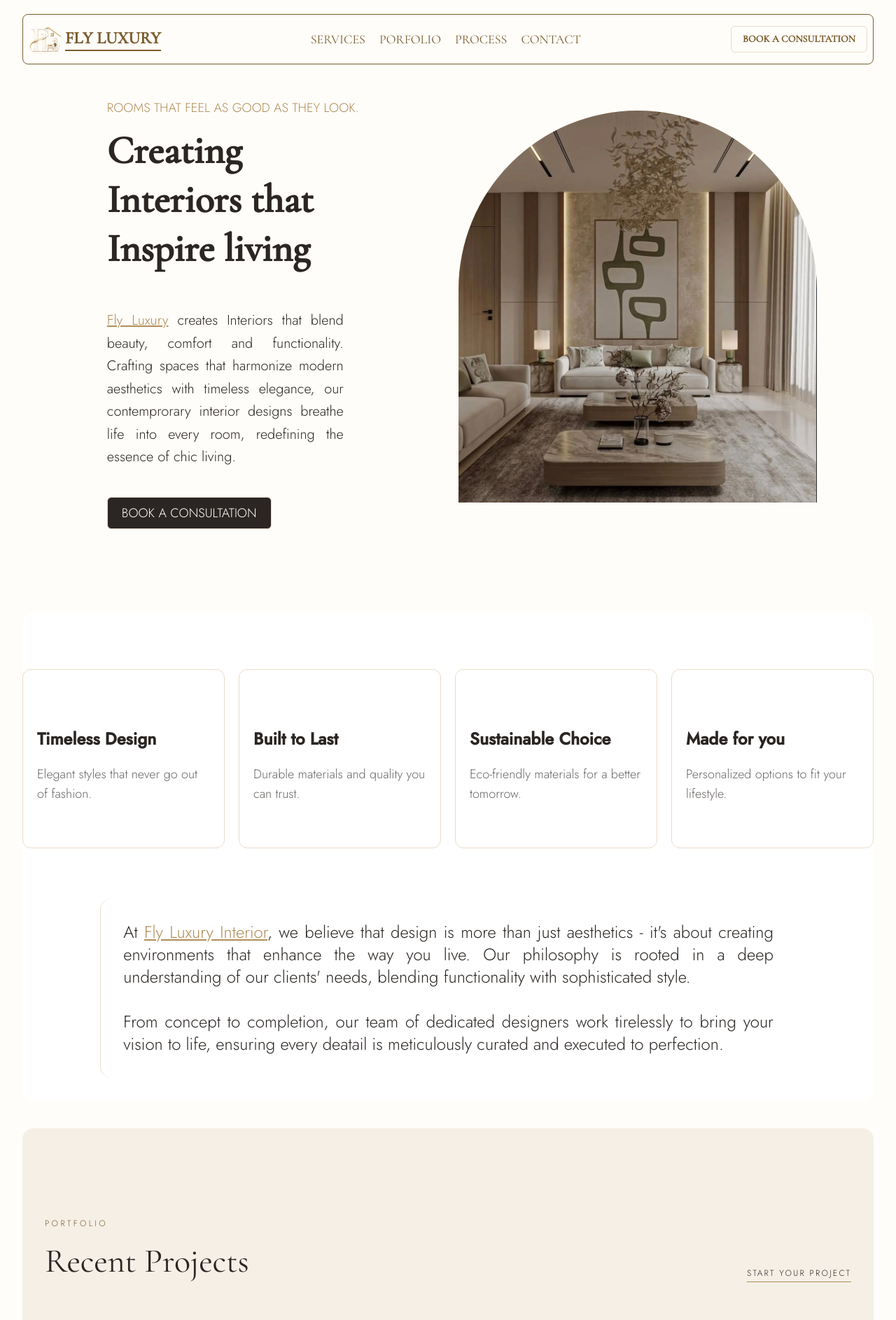
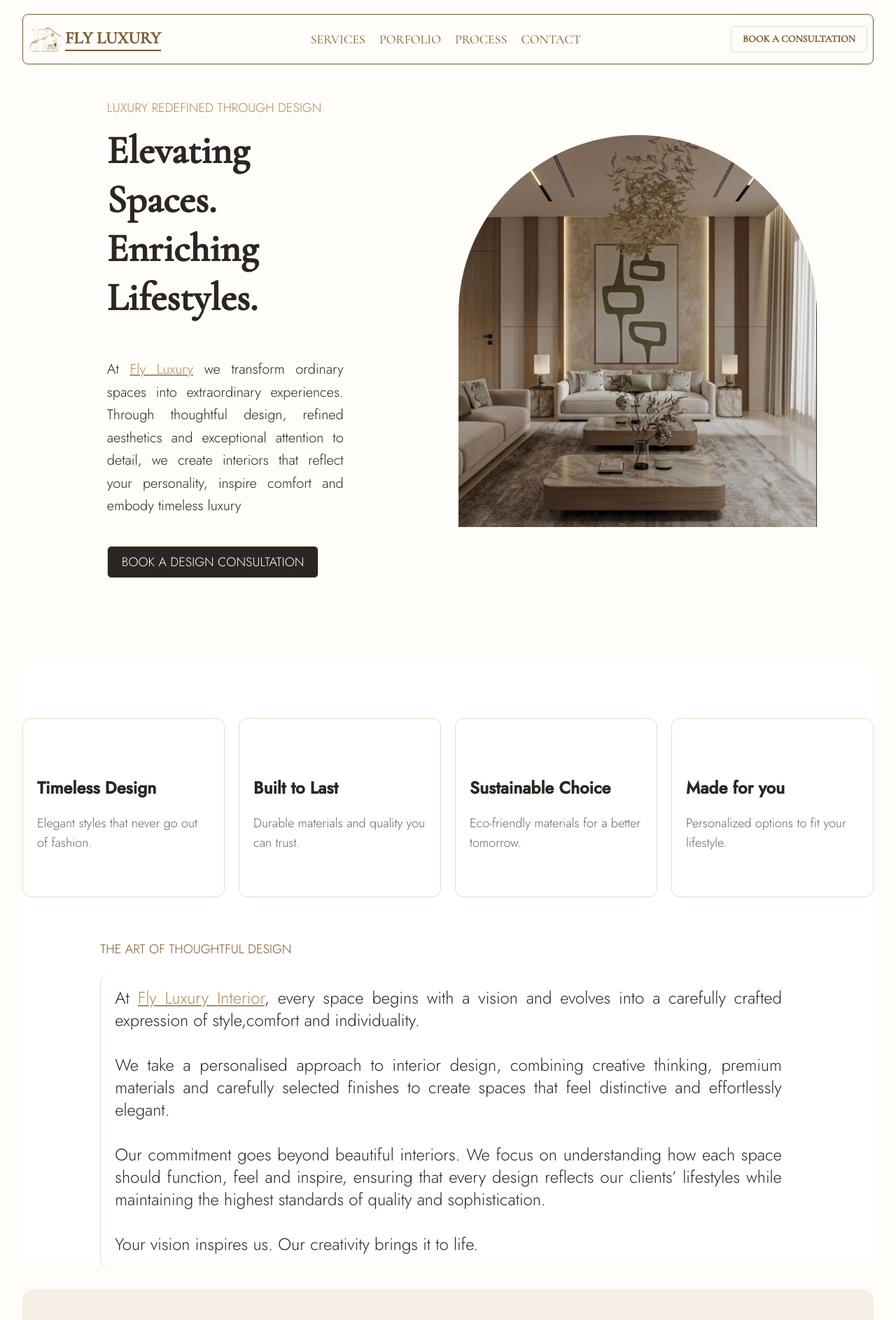
Before and after one commit to Evandereth/flyluxury, a React (Vite) app: page / in a window 1280 px wide. Shown: the top 1886 px of the page at 70% size. Built offline with nearby package versions, Linux system fonts and the light colour scheme.

Commit message:
added content write-up

```diff
--- a/src/components/Hero.jsx
+++ b/src/components/Hero.jsx
@@ -8,21 +8,21 @@ export default function Hero() {
                 <Animation>
                     <div className="w-full mt-10  p-10 ">
                         <h2 className="uppercase text-[.8em] md:text-md lg:text-lg text-brass font-extralight">
-                            rooms that feel as good as they look.
+                            LUXURY REDEFINED THROUGH DESIGN.
                         </h2>
 
                         <h1 className="text-ink font-semibold font-serif text-[2.5em] md:text-[2.8em] lg:text-[3.5em] py-3 lg:w-[80%] leading-tight">
-                            Creating Interiors that Inspire living
+                            Elevating Spaces. Enriching Lifestyles.
                         </h1>
                         <Animation delay={200}>
                             <p className="py-2 my-2 md:my-1 lg:my-5 md:py-5 text-ink text-justify text-sm  lg:text-xl lg:w-[80%] leading-relaxed">
-                                <span className="text-brass underline">Fly Luxury</span> creates Interiors that blend beauty, comfort and functionality. Crafting spaces that harmonize modern aesthetics with timeless elegance, our contemprorary interior designs breathe life into every room, redefining the essence of chic living.
+                                At <span className="text-brass underline">Fly Luxury</span> we transform ordinary spaces into extraordinary experiences. Through thoughtful design, refined aesthetics and exceptional attention to detail, we create interiors that reflect your personality, inspire comfort and embody timeless luxury
                             </p>
                         </Animation>
 
 
                         <button className="lg:block uppercase border text-[.8em] lg:text-lg font-extralight rounded-md py-2 px-5 lg:my-5 cursor-pointer border-sand transition-colors duration-300 bg-ink text-ivory hover:bg-ivory hover:text-ink ">
-                            book a consultation
+                            book a Design consultation
                         </button>
                     </div>
                 </Animation>
--- a/src/components/Quote.jsx
+++ b/src/components/Quote.jsx
@@ -3,11 +3,19 @@ export default function Quote(){
     return(
         <>
             <Animation>
-            <section className="w-[85%] lg:h-[20em] flex justify-center items-center mx-auto text-justify p-5">
-                <p className="text-ink text-[1em] lg:text-2xl border-l border-sand rounded-2xl p-8">
-                    At <span className="text-brass underline">Fly Luxury Interior</span>, we believe that design is more than just aesthetics - it's about creating environments that enhance the way you live. Our philosophy is rooted in a deep understanding of our clients' needs, blending functionality with sophisticated style.
+            <section className="w-[85%] lg:h-[30em] flex flex-col justify-start items-start gap-5 mx-auto text-justify p-5">
+                <h2 className="uppercase text-[.8em] md:text-md lg:text-lg text-brass-dark font-extralight">
+                    THE ART OF THOUGHTFUL DESIGN
+                </h2>
+
+                <p className="text-ink text-[1em] lg:text-2xl border-l border-sand rounded-2xl p-5">
+                    At <span className="text-brass underline">Fly Luxury Interior</span>, every space begins with a vision and evolves into a carefully crafted expression of style,comfort and individuality.
                     <br/><br/>
-                    From concept to completion, our team of dedicated designers work tirelessly to bring your vision to life, ensuring every deatail is meticulously curated and executed to perfection.
+                    We take a personalised approach to interior design, combining creative thinking, premium materials and carefully selected finishes to create spaces that feel distinctive and effortlessly elegant.
+                    <br/><br/>
+                    Our commitment goes beyond beautiful interiors. We focus on understanding how each space should function, feel and inspire, ensuring that every design reflects our clients’ lifestyles while maintaining the highest standards of quality and sophistication.
+                    <br/><br/>
+                    Your vision inspires us. Our creativity brings it to life.
                 </p>
             </section>
             </Animation>
```
